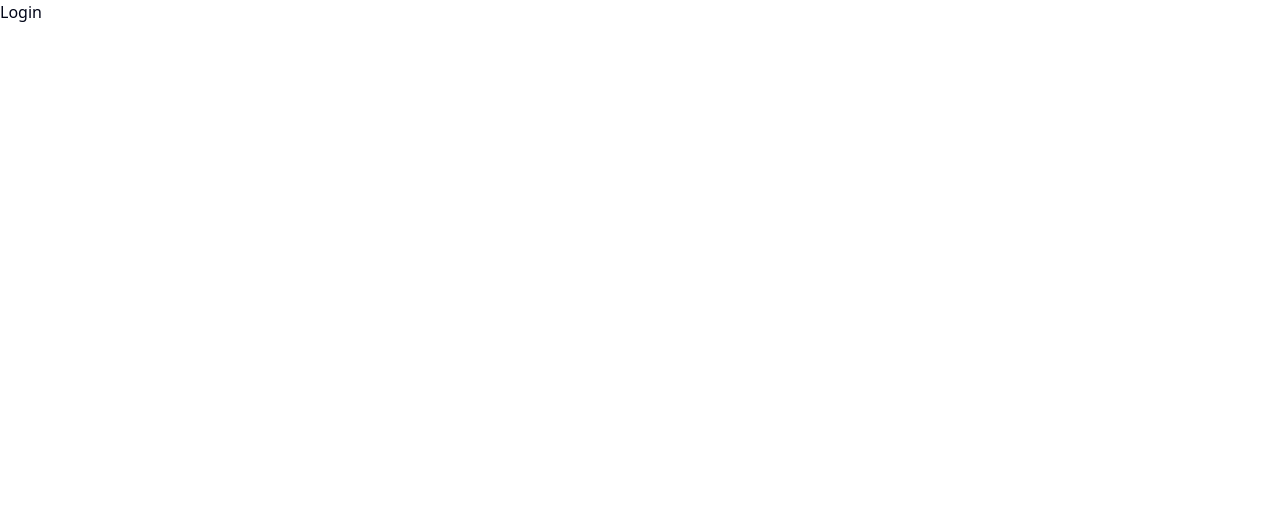
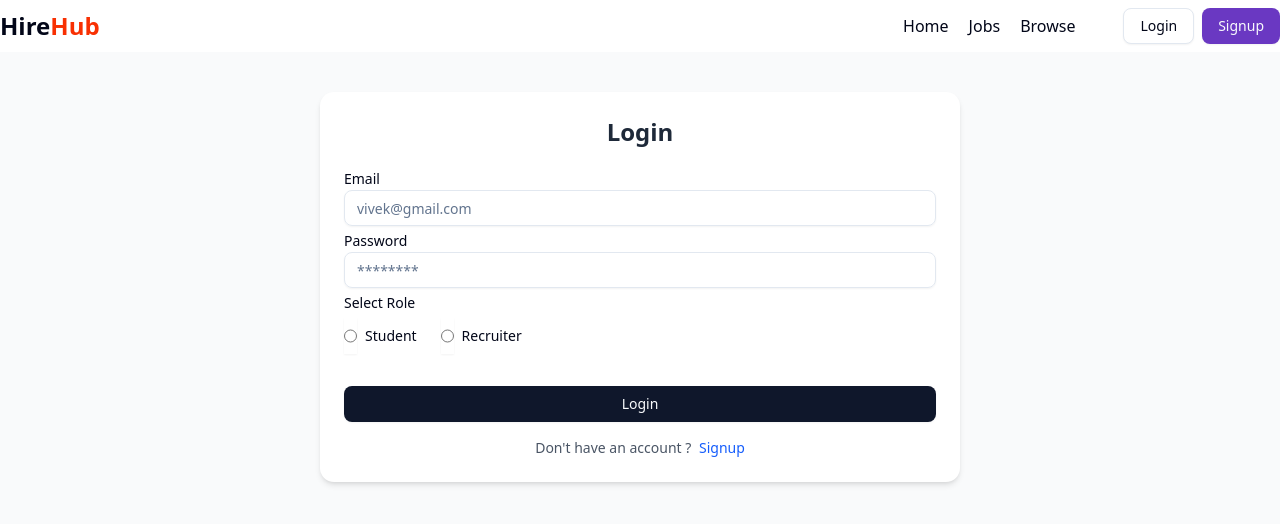
Before and after one commit to vivekmishra22/HireHub, a React (Vite) app in the folder frontend/: page /login in a window 1280 px wide. Shown: the top 524 px of the page. Built offline with nearby package versions, Linux system fonts and the light colour scheme.

Commit message:
Login Design Done

```diff
--- a/frontend/src/components/ui/auth/Login.jsx
+++ b/frontend/src/components/ui/auth/Login.jsx
@@ -1,9 +1,104 @@
-import React from 'react'
+import React, { useState } from 'react'
+import Navbar from '../shared/Navbar'
+import { Label } from "@/components/ui/label"
+import { Input } from "@/components/ui/input"
+import { RadioGroup } from "@/components/ui/radio-group"
+import { Button } from '../button'
+import { Link } from 'react-router-dom'
 
 const Login = () => {
+
+  const [input, setInput] = useState({
+          email: "",
+          password: "",
+          role: ""
+      });
+
+      const changeEventHandler = (e) => {
+          setInput({ ...input, [e.target.name]: e.target.value });
+      };
+
+      const submitHandler = async (e) => {
+          e.preventDefault();
+          console.log(input);
+      };
+
   return (
-    <div>
-      Login
+    <div className="min-h-screen bg-gray-50">
+      <Navbar />
+
+      <div className='flex items-center justify-center max-w-7xl mx-auto'>
+        {/* <form action="" className='w-1/2 border border-gray-200 rounded-md p-4 my-10'> */}
+        <form
+          onSubmit={submitHandler}
+          className="w-full sm:w-[90%] md:w-2/3 lg:w-1/2 bg-white shadow-md rounded-xl p-6 mt-10 animate-in fade-in zoom-in-50"
+        >
+          {/* <h1 className='font-bold text-xl mb-5'>Sign Up</h1> */}
+          <h1 className="text-2xl font-semibold text-center text-gray-800 mb-6">Login</h1>
+
+          {/* Email */}
+          <div className='my-2'>
+            <Label htmlFor="email" className='mb-1 block'>Email</Label>
+            <Input
+            type="email"
+            value={input.email}
+            name="email"
+            onChange={changeEventHandler}
+            placeholder="vivek@gmail.com" />
+          </div>
+
+          {/* Password */}
+          <div className='my-2'>
+            <Label htmlFor="password" className='mb-1'>Password</Label>
+            <Input
+            type="password"
+            value={input.password}
+            name="password"
+            onChange={changeEventHandler}
+            placeholder="********" />
+          </div>
+
+          {/* Role and Profile side by side */}
+          <div className="mb-4 flex flex-col sm:flex-row sm:gap-6">
+
+            {/* Role */}
+            <div className="sm:w-1/2">
+              <Label htmlFor="role" className="block mb-2">Select Role</Label>
+              <RadioGroup defaultValue="student" className="flex gap-6">
+                <div className="flex items-center space-x-2">
+                  <Input
+                  type="radio"
+                  name="role"
+                  value="student"
+                  checked={input.role === 'student'}
+                  onChange={changeEventHandler}
+                  className="cursor-pointer" />
+                  <Label htmlFor="student">Student</Label>
+                </div>
+                <div className="flex items-center space-x-2">
+                  <Input
+                  type="radio"
+                  name="role"
+                  value="recruiter"
+                  checked={input.role === 'recruiter'}
+                  onChange={changeEventHandler}
+                  className="cursor-pointer" />
+                  <Label htmlFor="recruiter">Recruiter</Label>
+                </div>
+              </RadioGroup>
+            </div>
+
+          </div>
+
+          <Button type='submit' className='w-full my-4'>Login</Button>
+
+          <span className="text-sm text-center text-gray-600 block">
+            Don't have an account ?
+            <Link to='/signup' className='text-blue-600 hover:underline ml-1'> Signup </Link>
+          </span>
+
+        </form>
+      </div>
     </div>
   )
 }
--- a/frontend/src/components/ui/auth/Signup.jsx
+++ b/frontend/src/components/ui/auth/Signup.jsx
@@ -1,12 +1,42 @@
-import React from 'react'
+import React, { useState } from 'react'
 import Navbar from '../shared/Navbar'
 import { Label } from "@/components/ui/label"
 import { Input } from "@/components/ui/input"
 import { RadioGroup } from "@/components/ui/radio-group"
 import { Button } from '../button'
 import { Link } from 'react-router-dom'
+import axios from 'axios'
+import { USER_API_END_POINT } from '@/utils/constant'
 
 const Signup = () => {
+
+    const [input, setInput] = useState({
+        fullname: "",
+        email: "",
+        phoneNumber: "",
+        password: "",
+        role: "",
+        file: ""
+    });
+
+    const changeEventHandler = (e) => {
+        setInput({ ...input, [e.target.name]: e.target.value });
+    };
+
+    const changeFileHandler = (e) => {
+        setInput({ ...input, file: e.target.files?.[0] });
+    }
+
+    const submitHandler = async (e) => {
+        e.preventDefault();
+        // console.log(input);
+        try {
+            const res = await axios.post(`${USER_API_END_POINT}/register`)
+        } catch (error) {
+
+        }
+    }
+
     return (
         <div className="min-h-screen bg-gray-50">
             <Navbar />
@@ -14,7 +44,7 @@ const Signup = () => {
             <div className='flex items-center justify-center max-w-7xl mx-auto'>
                 {/* <form action="" className='w-1/2 border border-gray-200 rounded-md p-4 my-10'> */}
                 <form
-                    action=""
+                    onSubmit={submitHandler}
                     className="w-full sm:w-[90%] md:w-2/3 lg:w-1/2 bg-white shadow-md rounded-xl p-6 mt-10 animate-in fade-in zoom-in-50"
                 >
                     {/* <h1 className='font-bold text-xl mb-5'>Sign Up</h1> */}
@@ -23,25 +53,45 @@ const Signup = () => {
                     {/* Full Name */}
                     <div className='my-2'>
                         <Label htmlFor="name" className='mb-1 block'>Full Name</Label>
-                        <Input type="text" placeholder="Vivek" />
+                        <Input
+                        type="text"
+                        value={input.fullname}
+                        name="fullname"
+                        onChange={changeEventHandler}
+                        placeholder="Vivek" />
                     </div>
 
                     {/* Email */}
                     <div className='my-2'>
-                        <Label className='mb-1 block'>Email</Label>
-                        <Input htmlFor="email" type="email" placeholder="vivek@gmail.com" />
+                        <Label htmlFor="email" className='mb-1 block'>Email</Label>
+                        <Input
+                        type="email"
+                        value={input.email}
+                        name="email"
+                        onChange={changeEventHandler}
+                        placeholder="vivek@gmail.com" />
                     </div>
 
                     {/* Phone */}
                     <div className='my-2'>
                         <Label htmlFor="phone" className='mb-1 block'>Phone Number</Label>
-                        <Input type="tel" placeholder="+91 9876543210" />
+                        <Input
+                        type="tel"
+                        value={input.phoneNumber}
+                        name="phoneNumber"
+                        onChange={changeEventHandler}
+                        placeholder="+91 9876543210" />
                     </div>
 
                     {/* Password */}
                     <div className='my-2'>
-                        <Label className='mb-1'>Password</Label>
-                        <Input type="password" placeholder="********" />
+                        <Label htmlFor="password" className='mb-1'>Password</Label>
+                        <Input
+                        type="password"
+                        value={input.password}
+                        name="password"
+                        onChange={changeEventHandler}
+                        placeholder="********" />
                     </div>
 
                     {/* Role and Profile side by side */}
@@ -50,19 +100,35 @@ const Signup = () => {
                         {/* Profile Image Upload */}
                         <div className="sm:w-1/2">
                             <Label htmlFor="profile" className="block mb-1">Profile Image</Label>
-                            <Input type="file" accept="image/*" className="cursor-pointer"/>
+                            <Input
+                            type="file"
+                            accept="image/*"
+                            onChange={changeFileHandler}
+                            className="cursor-pointer" />
                         </div>
 
                         {/* Role */}
                         <div className="sm:w-1/2">
-                            <Label className="block mb-2">Select Role</Label>
+                            <Label htmlFor="role" className="block mb-2">Select Role</Label>
                             <RadioGroup defaultValue="student" className="flex gap-6">
                                 <div className="flex items-center space-x-2">
-                                    <Input type="radio" name="role" value="student" className="cursor-pointer" />
+                                    <Input
+                                    type="radio"
+                                    name="role"
+                                    value="student"
+                                    checked={input.role === 'student'}
+                                    onChange={changeEventHandler}
+                                    className="cursor-pointer" />
                                     <Label htmlFor="student">Student</Label>
                                 </div>
                                 <div className="flex items-center space-x-2">
-                                    <Input type="radio" name="role" value="recruiter" className="cursor-pointer" />
+                                    <Input
+                                    type="radio"
+                                    name="role"
+                                    value="recruiter"
+                                    checked={input.role === 'recruiter'}
+                                    onChange={changeEventHandler}
+                                    className="cursor-pointer" />
                                     <Label htmlFor="recruiter">Recruiter</Label>
                                 </div>
                             </RadioGroup>
@@ -92,7 +158,7 @@ const Signup = () => {
 
                     <Button type='submit' className='w-full my-4'>Signup</Button>
 
-                    <span className="text-sm text-center text-gray-600">
+                    <span className="text-sm text-center text-gray-600 block">
                         Already have an account ?
                         <Link to='/login' className='text-blue-600 hover:underline ml-1'> Login </Link>
                     </span>
--- a/frontend/src/components/ui/shared/Navbar.jsx
+++ b/frontend/src/components/ui/shared/Navbar.jsx
@@ -48,7 +48,7 @@ const Navbar = () => {
                                         </Avatar>
                                         <div>
                                             <h4 className='font-medium'>Vivek Software Engineer</h4>
-                                            <p className='text-sm text-muted-foreground'>Lorem ipsum dolor sit amet.</p>
+                                            <p className='text-sm text-muted-foreground'>Lorem ipsum dolor sit.</p>
                                         </div>
                                     </div>
                                     <div className='flex flex-col my-3 text-gray-600'>
--- /dev/null
+++ b/frontend/src/utils/constant.js
@@ -0,0 +1 @@
+export const USER_API_END_POINT = "http://localhost:8000/api/v1/user";
```
